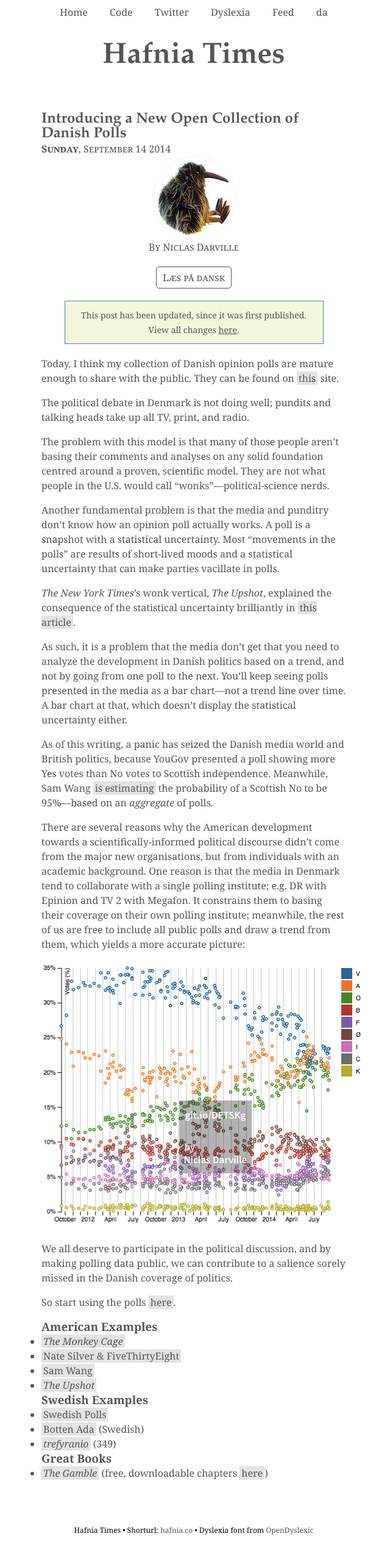
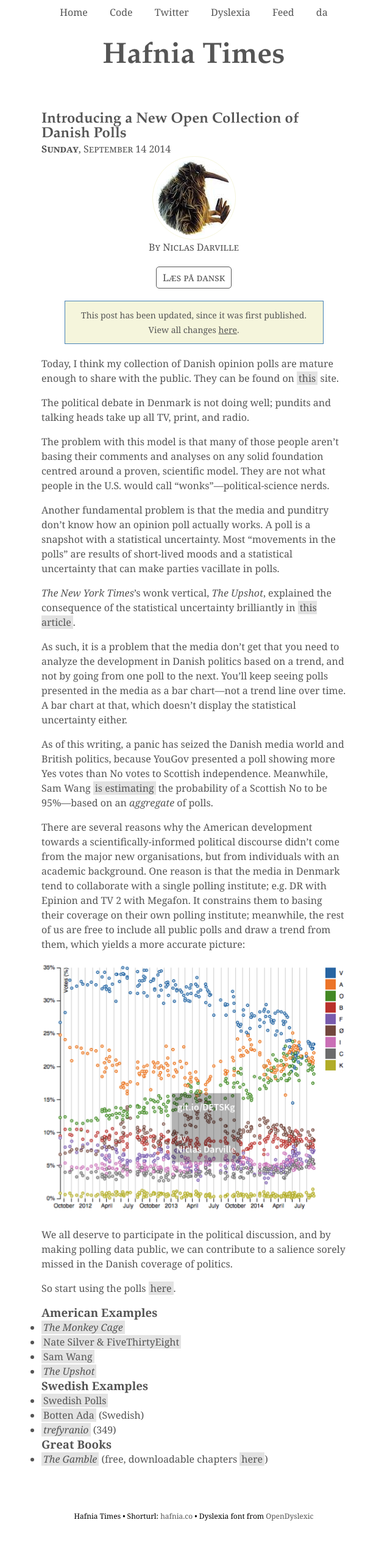
Before and after one commit to hafniatimes/hafniatimes.github.io, a Jekyll site: the page built from _posts/2014-09-14-danish-polls.markdown, in a window 1280 px wide. Shown: the whole page at 61% size, without its empty margins (322-962 px from the left). Built offline with Jekyll 4.4.1, drawn with Linux system fonts in a browser that asks for light colours; after the commit the page ends 2528 px from its top, so only the background shows below that.

Commit message:
Max width for images

```diff
--- a/static/css/style.css
+++ b/static/css/style.css
@@ -179,7 +179,7 @@ ul {
 
 body {
   font: 16px/24px Georgia, serif;
-  color: #555555; }
+  color: #555; }
 
 mark {
   padding: 0 3px;
@@ -226,9 +226,9 @@ mark {
 
 #site-navigation li a, #name h1 a, .post .translations a, .post .post-content a, #footer a {
   text-decoration: none;
-  color: #555555; }
+  color: #555; }
   #site-navigation li a:visited, #name h1 a:visited, .post .translations a:visited, .post .post-content a:visited, #footer a:visited, #site-navigation li a:hover, #name h1 a:hover, .post .translations a:hover, .post .post-content a:hover, #footer a:hover, #site-navigation li a:active, #name h1 a:active, .post .translations a:active, .post .post-content a:active, #footer a:active {
-    color: #555555; }
+    color: #555; }
 
 #site-navigation {
   font-size: 1em;
@@ -263,7 +263,7 @@ h2 {
   text-align: center; }
 #frontpage #articles a,
 #frontpage #linked-articles a {
-  color: #7f8ebc !important; }
+  color: #7F8EBC !important; }
 #frontpage #articles ul,
 #frontpage #linked-articles ul {
   text-align: center; }
@@ -307,7 +307,7 @@ h2 {
     text-align: center;
     list-style: none;
     padding: 5px 10px;
-    border: 1px solid #555555;
+    border: 1px solid #555;
     -webkit-border-radius: 5px;
     -moz-border-radius: 5px;
     border-radius: 5px; }
@@ -331,7 +331,7 @@ h2 {
   width: 85%;
   text-align: center; }
   .post .updated.box a, .post .updated.box:active, .post .updated.box:visited {
-    color: #555555; }
+    color: #555; }
 .post .post-content a {
   padding: 0 3px; }
   .post .post-content a, .post .post-content a:active, .post .post-content a:visited {
@@ -344,6 +344,9 @@ h2 {
   border-left: 3px solid rgba(215, 215, 215, 0.7); }
 .post .post-content li blockquote {
   margin: 20px; }
+.post .post-content img {
+  max-width: 100%;
+  height: auto; }
 .post .post-content .embed {
   margin: 20px auto; }
 .post .post-content .footnotes {
@@ -414,3 +417,5 @@ h2 {
   .post img.avatar {
     width: 75px;
     height: 75px; } }
+
+/*# sourceMappingURL=style.css.map */
--- a/static/css/style.scss
+++ b/static/css/style.scss
@@ -161,6 +161,11 @@ h2 {
 
         li blockquote { margin: $padding; }
 
+        img {
+            max-width: 100%;
+            height: auto;
+        }
+
         .embed { margin: $padding auto; }
 
         .footnotes { border-top: $footnoteBorder solid $grey; }
```
